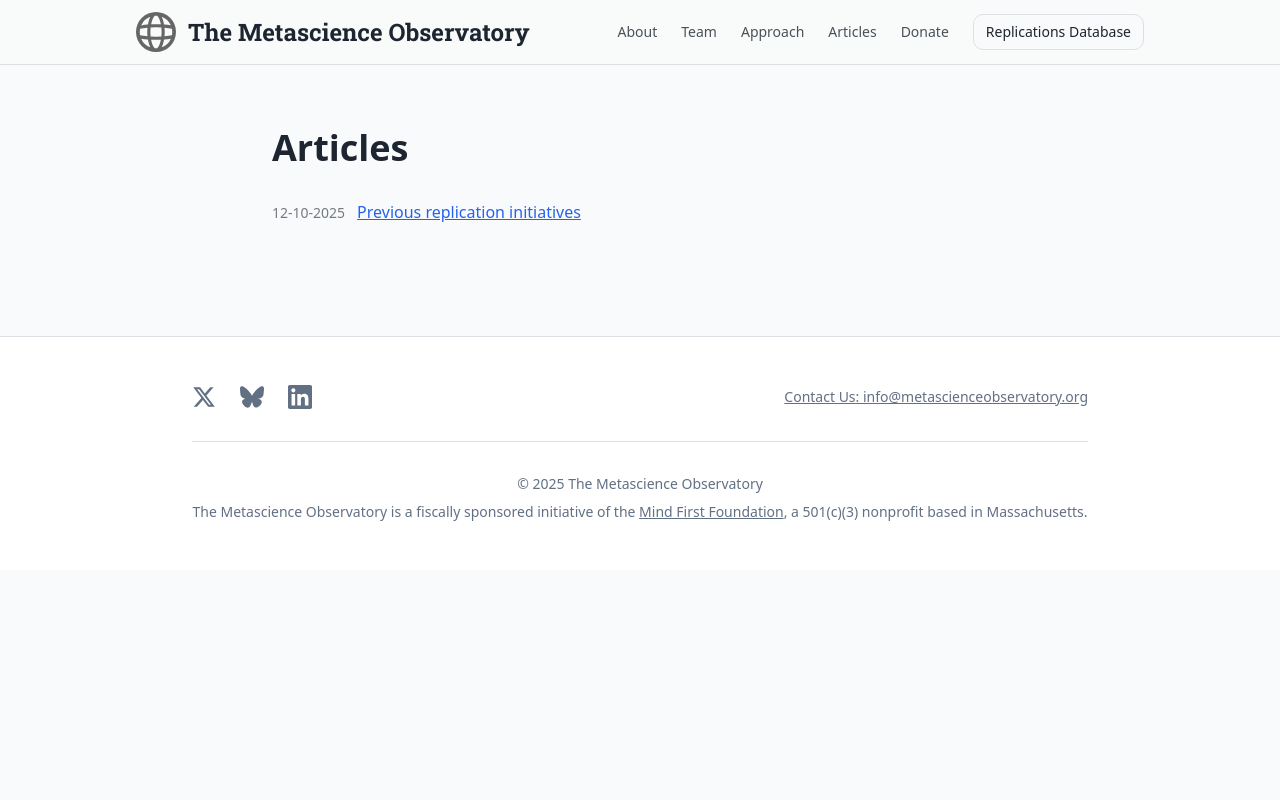
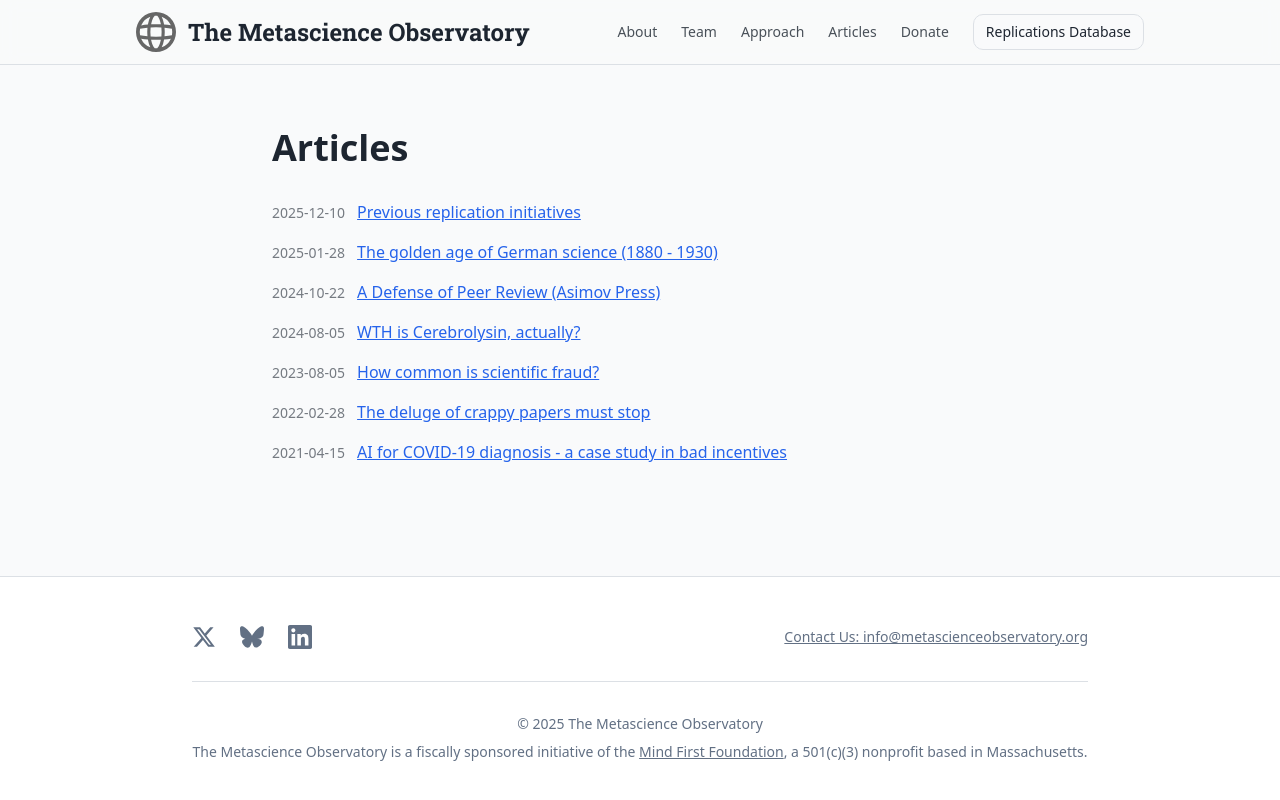
Before and after one commit to delton137/metascience-observatory, a Next.js app: page /articles in a window 1280 px wide. Shown: the top 800 px of the page. Built offline with nearby package versions, Linux system fonts and the light colour scheme.

Commit message:
update articles

```diff
--- a/app/articles/page.tsx
+++ b/app/articles/page.tsx
@@ -12,7 +12,37 @@ const articles: ArticleMeta[] = [
   {
     href: "/replication-projects",
     title: "Previous replication initiatives",
-    date: "12-10-2025",
+    date: "2025-12-10",
+  },
+  {
+    href: "https://moreisdifferent.substack.com/p/german-scientific-paternalism-and-the-golden-age",
+    title: "The golden age of German science (1880 - 1930)",
+    date: "2025-01-28",
+  },
+  {
+    href: "https://www.asimov.press/p/peer-review",
+    title: "A Defense of Peer Review (Asimov Press)",
+    date: "2024-10-22",
+  },
+  {
+    href: "https://moreisdifferent.blog/p/wth-is-cerebrolysin-actually",
+    title: "WTH is Cerebrolysin, actually?",
+    date: "2024-08-05",
+  },
+  {
+    href: "https://moreisdifferent.substack.com/p/how-common-is-scientific-fraud",
+    title: "How common is scientific fraud?",
+    date: "2023-08-05",
+  },
+  {
+    href: "https://moreisdifferent.substack.com/p/the-deluge-of-crappy-papers-must",
+    title: "The deluge of crappy papers must stop",
+    date: "2022-02-28",
+  },
+  {
+    href: "https://moreisdifferent.substack.com/p/ai-for-covid-19-diagnosis-a-case",
+    title: "AI for COVID-19 diagnosis - a case study in bad incentives",
+    date: "2021-04-15",
   },
 ];
 
```
Also changed, not shown: app/upload-bibliography/page.tsx (line endings or trailing spaces), public/assets/previous_replication_initiatives.csv, 2 other files (tests, documents, lock files or other folders).
